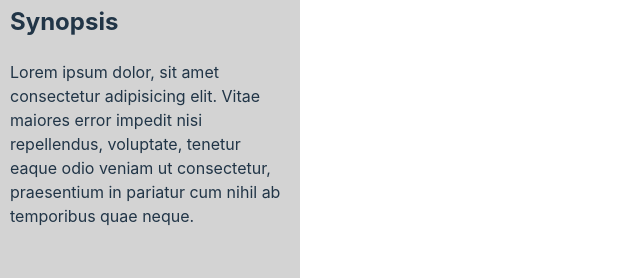
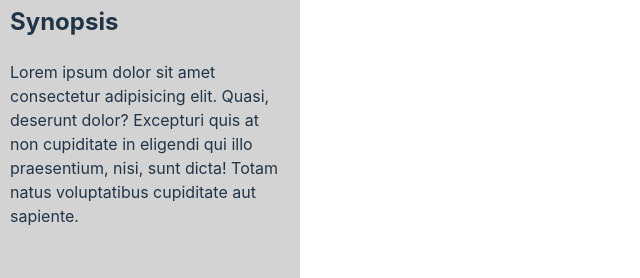
Before and after one commit to bfsylvain/styled-components, a React (Vite) app: page / in a window 1280 px wide. Shown: the part 376-654 px from the top of the page, without its empty margins (0-640 px from the left). Built offline with nearby package versions, Linux system fonts and the light colour scheme.

Commit message:
props updates

```diff
--- a/src/App.jsx
+++ b/src/App.jsx
@@ -6,7 +6,10 @@ import CardFooter from './card_footer'
 
 const movie = {
   title: "DeathProof",
-  length:165
+  length:165,
+  languages:["VO", "FR", "EN", "SP"],
+  synopsis: "Lorem ipsum dolor sit amet consectetur adipisicing elit. Quasi, deserunt dolor? Excepturi quis at non cupiditate in eligendi qui illo praesentium, nisi, sunt dicta! Totam natus voluptatibus cupiditate aut sapiente.",
+  averageRate: "★★★★☆"
 }
 
 const convertedTime = (totalLength) => {
@@ -19,8 +22,8 @@ function App() {
   return (
     <div className='card'>
     <Header movie={movie} convertedTime={convertedTime}/>
-    <CardBody/>
-    <CardFooter/>
+    <CardBody synopsis={movie.synopsis} averageRate={movie.averageRate}/>
+    <CardFooter languages={movie.languages}/>
     </div>
   )
 }
--- a/src/card_body.jsx
+++ b/src/card_body.jsx
@@ -1,19 +1,19 @@
 import React from "react";
 
 
-const CardBody = () => {
+const CardBody = ({synopsis, averageRate}) => {
     return (
     <div className="body-main">
         <div className="rate-area">
             <p>
-                <span>★★★★☆</span>
+                <span>{averageRate}</span>
                 <a href="">rate</a>
             </p>
-            <a className="play-btn" href=""><img src="src/assets/img/play_button.svg" alt="" /></a>
+            <a className="play-btn" href=""><img src="src/assets/img/play_button.svg" alt="playBtn"/></a>
         </div>
         <div className="synopsis-area">
             <h2>Synopsis</h2>
-            <p>Lorem ipsum dolor, sit amet consectetur adipisicing elit. Vitae maiores error impedit nisi repellendus, voluptate, tenetur eaque odio veniam ut consectetur, praesentium in pariatur cum nihil ab temporibus quae neque.</p>
+            <p>{synopsis}</p>
         </div>
     </div>
     )
--- a/src/card_footer.jsx
+++ b/src/card_footer.jsx
@@ -1,8 +1,7 @@
 import React from "react";
 
-const languages = ["VO", "FR", "EN", "SP"]
 
-const CardFooter = () => {
+const CardFooter = ({languages}) => {
     return (
         <>
         <footer className="footer">
```
